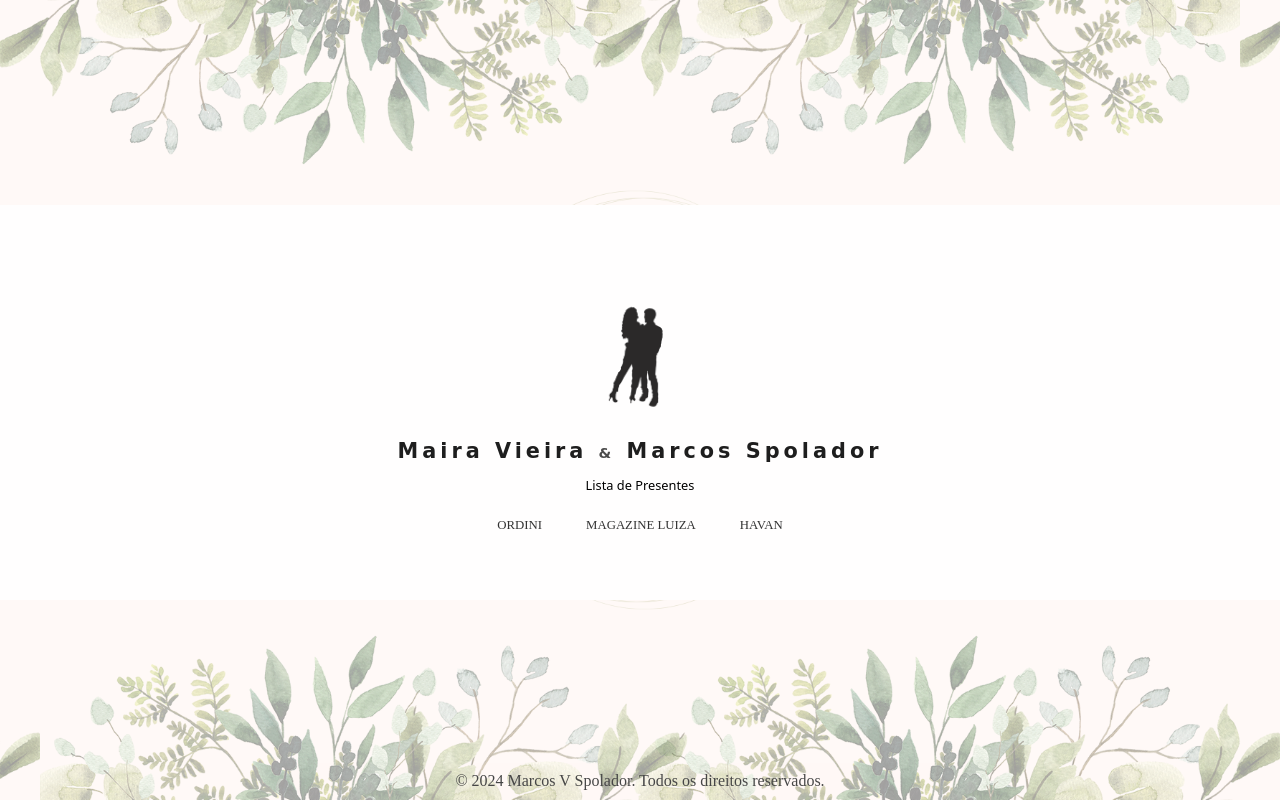
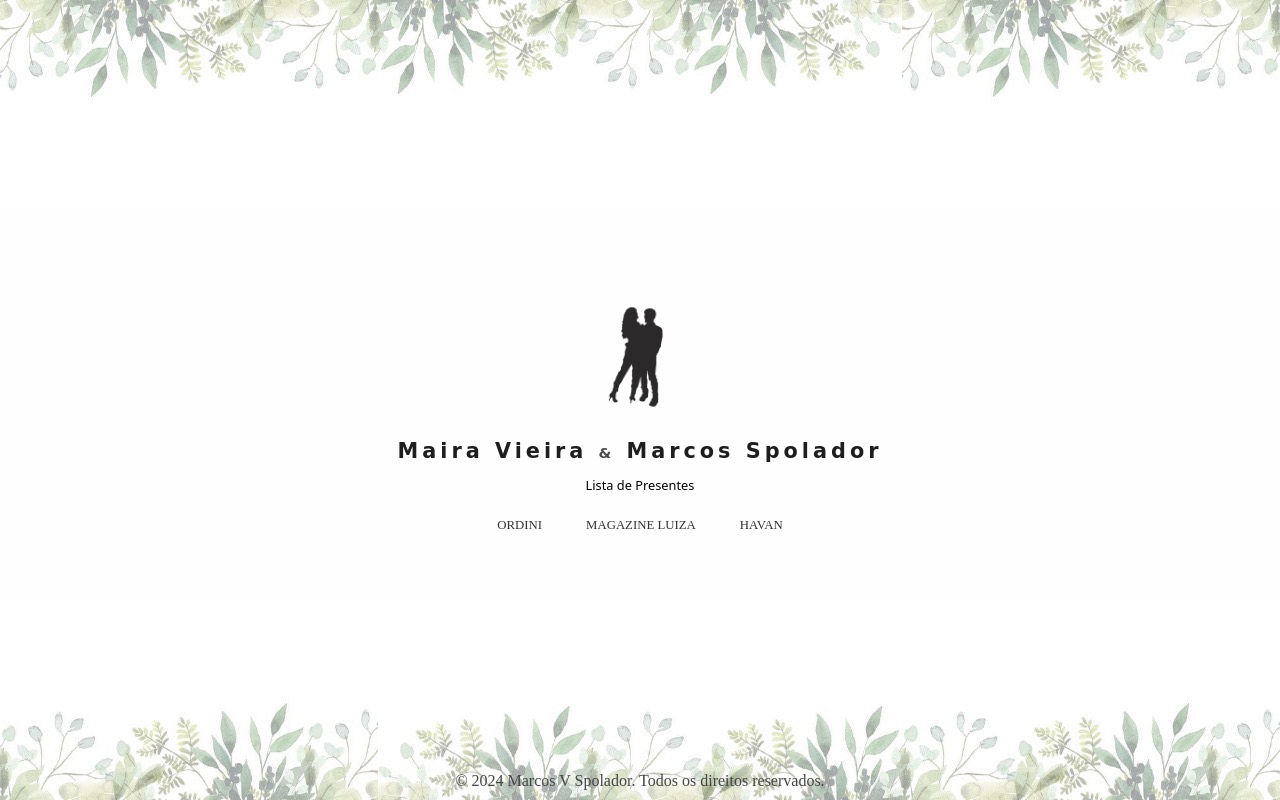
Before and after one commit to MarcosSpolador/projeto_cha, a plain HTML site: page index.html in a window 1280 px wide. Drawn offline with Linux system fonts and the light colour scheme; a web font is replaced by a local one.

Commit message:
Update estyle.css

```diff
--- a/estilos/estyle.css
+++ b/estilos/estyle.css
@@ -16,7 +16,7 @@ body {
 }
 
 header{
-    background-image: url(../img/fundo.png);
+    background-image: url(../img/img-pag.jpg);
     opacity: 90%;
     width: 100vw;
     height: 205px;
@@ -106,7 +106,7 @@ menu a:hover{
 }
 
 footer{
-    background-image: url(../img/fundo.png);
+    background-image: url(../img/img-pag.jpg);
     transform:rotate(180deg);
     width: 100vw;
     height: 200px;
```
